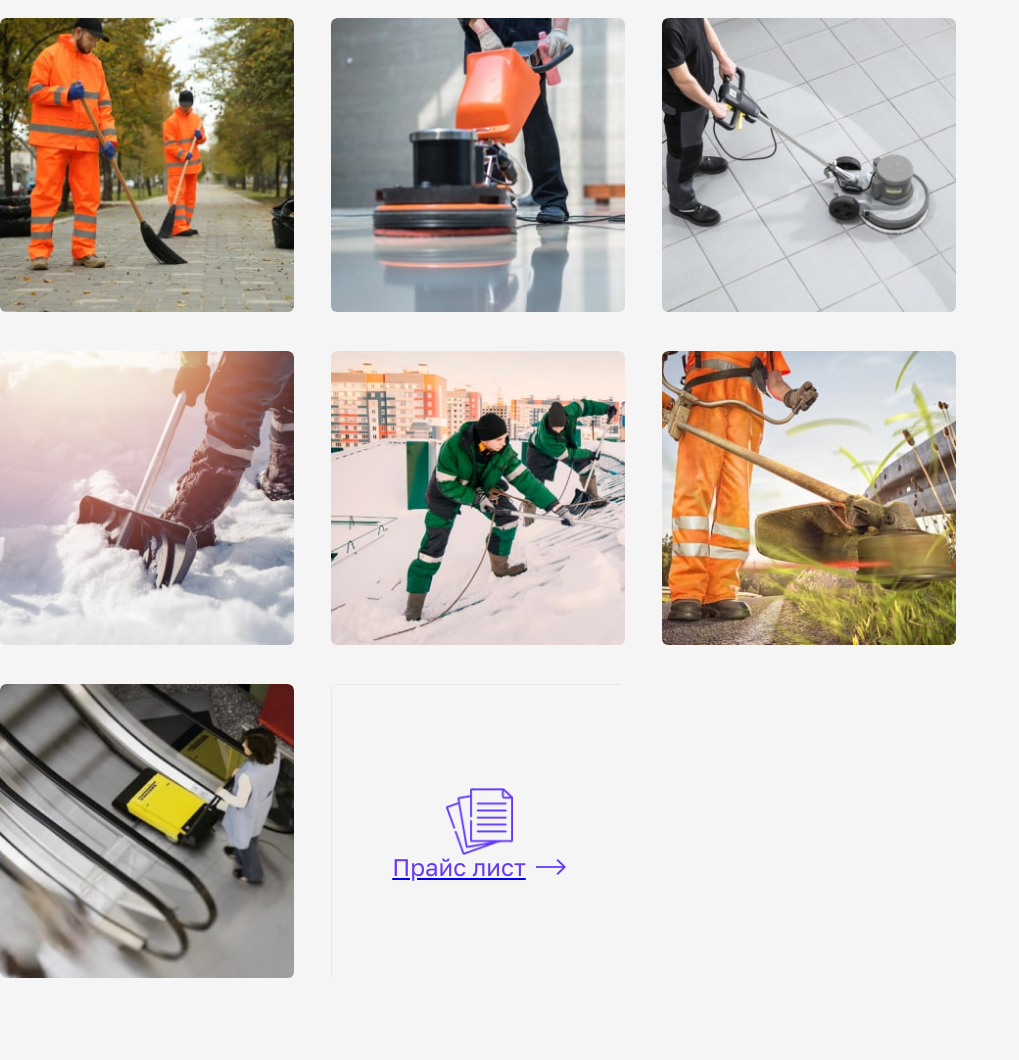
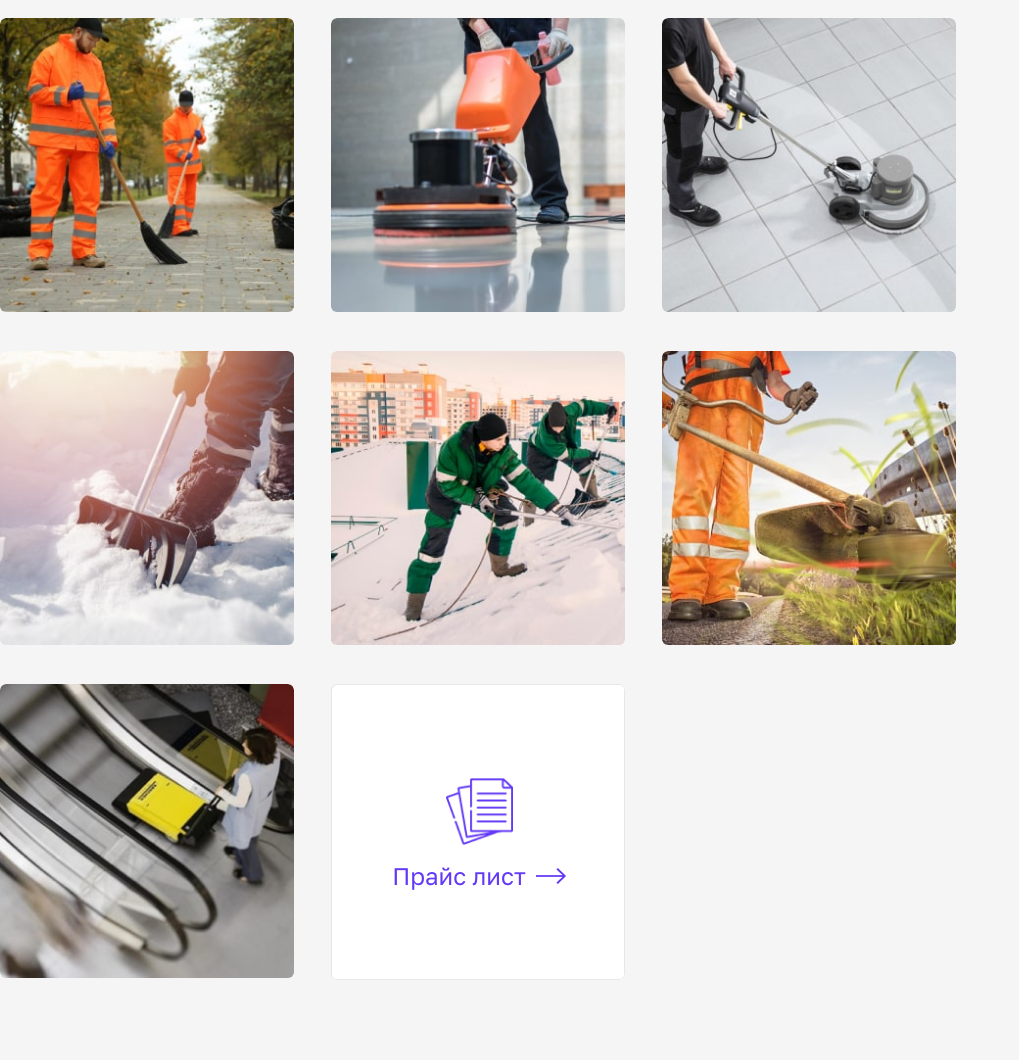
Before and after one commit to randomu3/City-service, a website built with webpack: page src/pages/index.html in a window 1280 px wide. Shown: the part 1658-2718 px from the top of the page, without its empty margins (0-1019 px from the left). Built offline with nearby package versions, Linux system fonts and the light colour scheme.

Commit message:
fixed last card border

```diff
--- a/src/scss/components/cards/cards.scss
+++ b/src/scss/components/cards/cards.scss
@@ -36,6 +36,22 @@
     position: relative;
     overflow: hidden; // добавлено, чтобы скрыть переполнение
 
+    &:last-child::after {
+      content: "";
+      position: absolute;
+      top: 0;
+      right: 0;
+      bottom: 0;
+      left: 0;
+      border: 1px solid $grey; // Change this to your desired border
+      border-radius: $border-radius;
+      z-index: 1;
+    }
+
+    a {
+      text-decoration: none;
+    }
+
     &--text {
       @include flex-start;
       padding: 22px 26px;
@@ -62,11 +78,17 @@
       justify-content: center;
       flex-wrap: wrap;
       align-content: center;
+      gap: 19px;
+      background: #ffffff;
 
       &-text {
         @include flexbox;
         align-items: center;
         gap: 10px;
+      }
+
+      .card__item--link-title {
+        text-decoration: none !important;
       }
 
       img {
```
